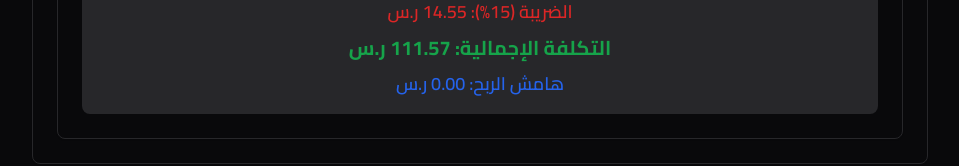
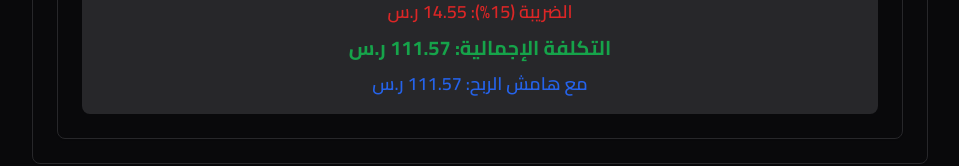
Before and after one commit to Nabilkarem911/cgpack, a React (Vite) app: page / in a window 1280 px wide. Shown: the part 730-896 px from the top of the page, without its empty margins (160-1119 px from the left). Built offline with nearby package versions, Linux system fonts and the light colour scheme.

Commit message:
Reverted to commit f1ebd1f5b6dce986977aca0eb6a1675d3756fdac

```diff
--- a/src/components/PrintingCalculator.tsx
+++ b/src/components/PrintingCalculator.tsx
@@ -95,7 +95,7 @@ const PrintingCalculator = () => {
     const profitMargin = parseFloat(state.profitMargin) || 0;
 
     if (results.length === 0 || quantity === 0) {
-      return { withoutTax: 0, tax: 0, withTax: 0, profit: 0 };
+      return { withoutTax: 0, tax: 0, withTax: 0, withProfit: 0 };
     }
 
     const selectedResult = results[selectedType];
@@ -103,13 +103,14 @@ const PrintingCalculator = () => {
     const totalCostWithoutTax = costPerPiece * quantity;
     const tax = totalCostWithoutTax * 0.15;
     const totalCostWithTax = totalCostWithoutTax + tax;
-    const profitAmount = profitMargin * quantity;
+    const profitAmount = totalCostWithTax * (profitMargin / 100);
+    const totalCostWithProfit = totalCostWithTax + profitAmount;
 
     return {
       withoutTax: totalCostWithoutTax,
       tax: tax,
       withTax: totalCostWithTax,
-      profit: profitAmount
+      withProfit: totalCostWithProfit
     };
   };
 
@@ -244,7 +245,7 @@ const PrintingCalculator = () => {
                       التكلفة الإجمالية: {calculateQuantityPrice().withTax.toFixed(2)} ر.س
                     </div>
                     <div className="text-lg font-semibold text-blue-600">
-                      هامش الربح: {calculateQuantityPrice().profit.toFixed(2)} ر.س
+                      مع هامش الربح: {calculateQuantityPrice().withProfit.toFixed(2)} ر.س
                     </div>
                   </div>
                 </div>
```
